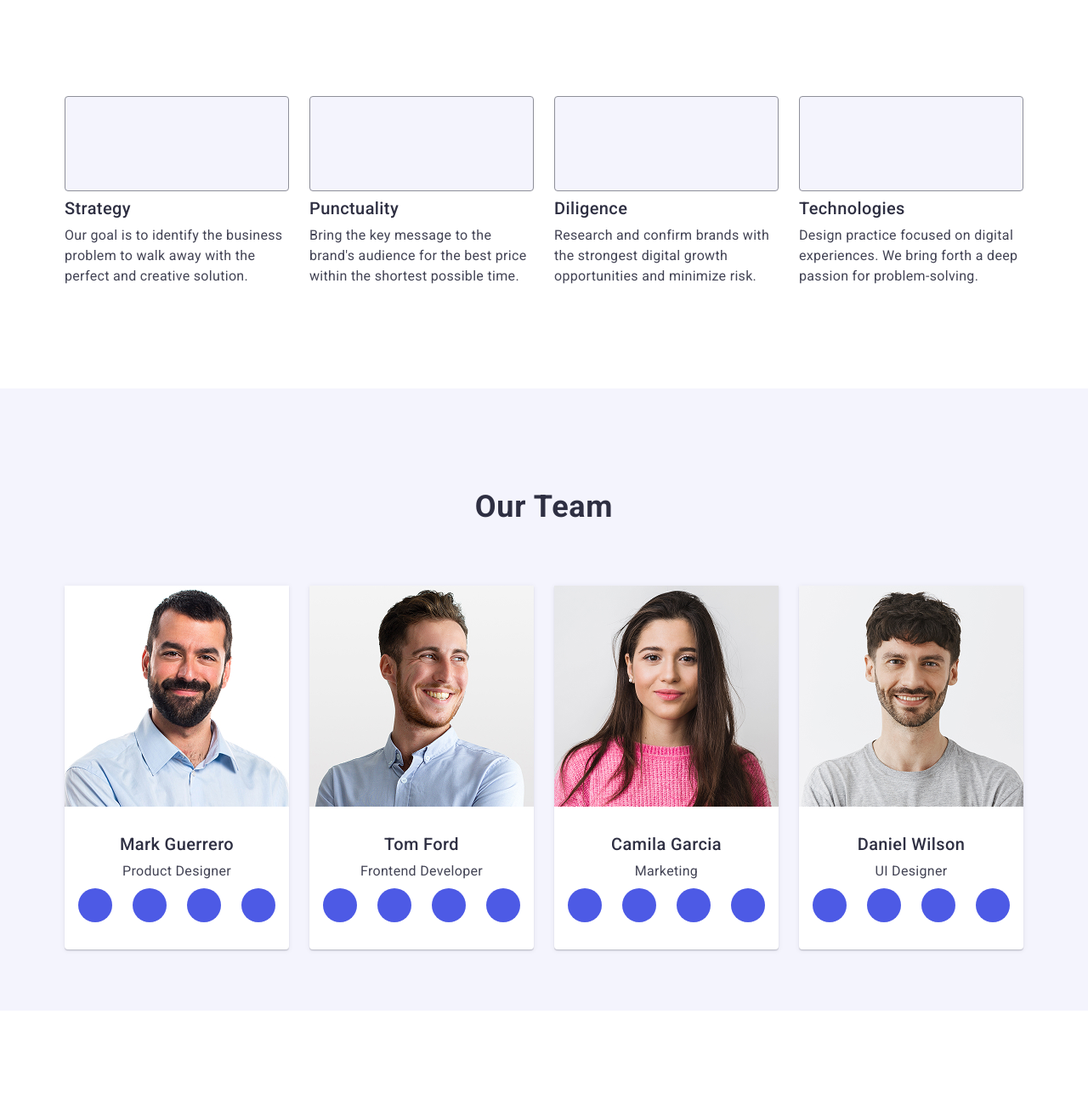
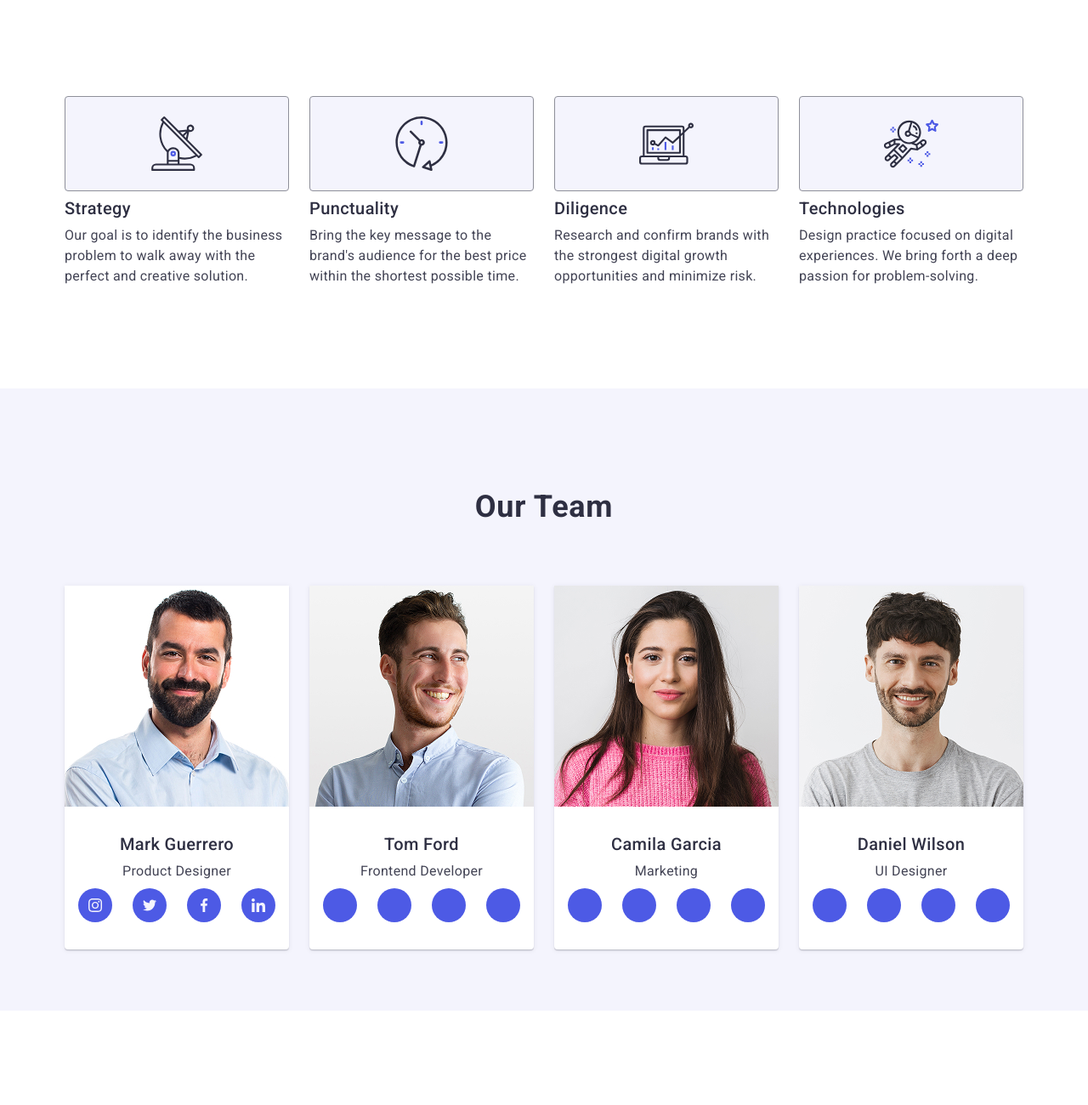
Before and after one commit to AnnaSytenkoYuri/goit-markup-hw-04, a plain HTML site: page index.html in a window 1280 px wide. Shown: the part 680-1980 px from the top of the page at 85% size. Drawn offline with nearby package versions, Linux system fonts and the light colour scheme.

Commit message:
fixed icons

```diff
--- a/css/styles.css
+++ b/css/styles.css
@@ -158,11 +158,13 @@ header {
 .section-one {
     background-color: #2e2f42;
     padding: 188px 0;
-    background-image: linear-gradient(rgba(46, 47, 66, 0.7), rgba(46, 47, 66, 0.7)), url(../images/img-name.jpeg);
+    background-image: linear-gradient(rgba(46, 47, 66, 0.7), rgba(46, 47, 66, 0.7)), url(../images/people-office.jpeg);
     max-width: 1440px;
     background-repeat: no-repeat;
     background-position: center;
     background-size: cover;
+    margin-left: 0;
+    margin-right: 0;
 }
 
 .container-section-one {
--- a/index.html
+++ b/index.html
@@ -62,7 +62,7 @@
             <li class="section-two-list-item">
                 <div class="container-sec-two-icon">
                   <svg width="64" height="64" class="benefits-icon-svg">
-                    <use href="./images/symbol-defs.svg#icon-antenna-1"></use>
+                    <use href="./images/icons.svg#icon-antenna-1"></use>
                   </svg>
                 </div>
                 <h3 class="title-three">Strategy</h3>
@@ -74,7 +74,7 @@
             <li class="section-two-list-item">
                 <div class="container-sec-two-icon">
                     <svg width="64" height="64" class="benefits-icon-svg">
-                      <use href="./images/symbol-defs.svg#icon-clock-1"></use>
+                      <use href="./images/icons.svg#icon-clock-1"></use>
                     </svg>
                   </div>
                 <h3 class="title-three">Punctuality</h3>
@@ -85,7 +85,7 @@
             <li class="section-two-list-item">
                 <div class="container-sec-two-icon">
                     <svg  width="64" height="64" class="benefits-icon-svg">
-                      <use href="./images/symbol-defs.svg#icon-diagram-1"></use>
+                      <use href="./images/icons.svg#icon-diagram-1"></use>
                     </svg>
                   </div>
                 <h3 class="title-three">Diligence</h3>
@@ -96,7 +96,7 @@
             <li class="section-two-list-item">
                 <div class="container-sec-two-icon">
                     <svg width="64" height="64" class="benefits-icon-svg">
-                      <use href="./images/symbol-defs.svg#icon-astronaut-1"></use>
+                      <use href="./images/icons.svg#icon-astronaut-1"></use>
                     </svg>
                   </div>
                 <h3 class="title-three">Technologies</h3>
@@ -124,28 +124,28 @@
             <ul class="social-icons">
                 <li class="social-icons-item">
                     <a class="social-icon-link" href=""><svg width="16" height="16" class="sec-three-icon-svg">
-                        <use href="./images/symbol-defs.svg#icon-instagram-2">
+                        <use href="./images/icons.svg#icon-instagram-2">
                         </use>
                        </svg>
                     </a>
                 </li>
                 <li class="social-icons-item">
                     <a class="social-icon-link" href=""><svg width="16" height="16" class="sec-three-icon-svg">
-                        <use href="./images/symbol-defs.svg#icon-twitter-1">
+                        <use href="./images/icons.svg#icon-twitter-1">
                         </use>
                        </svg>
                     </a>
                 </li>
                 <li class="social-icons-item">
                     <a class="social-icon-link" href=""><svg width="16" height="16" class="sec-three-icon-svg">
-                        <use href="./images/symbol-defs.svg#icon-facebook-1">
+                        <use href="./images/icons.svg#icon-facebook-1">
                         </use>
                        </svg>
                     </a>
                 </li>
                 <li class="social-icons-item">
                     <a class="social-icon-link" href=""><svg width="16" height="16" class="sec-three-icon-svg">
-                        <use href="./images/symbol-defs.svg#icon-linkedin-1">
+                        <use href="./images/icons.svg#icon-linkedin-1">
                         </use>
                        </svg>
                     </a>
```
Also changed, not shown: images/people-office.jpeg (renamed from images/people-office 1.jpg).
